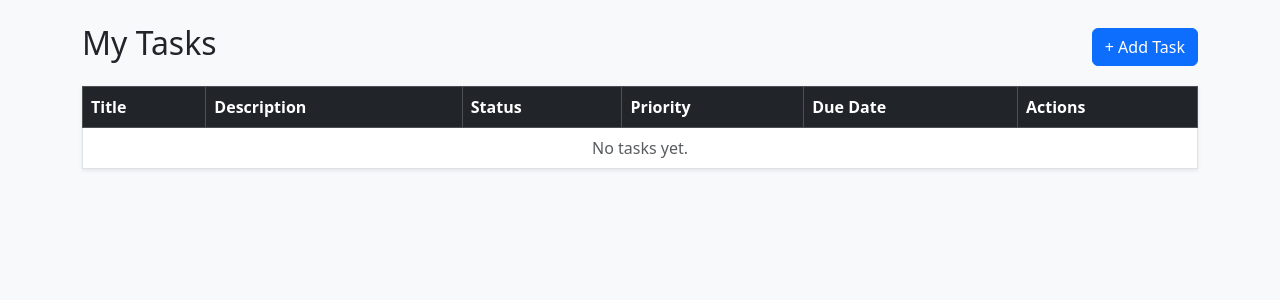
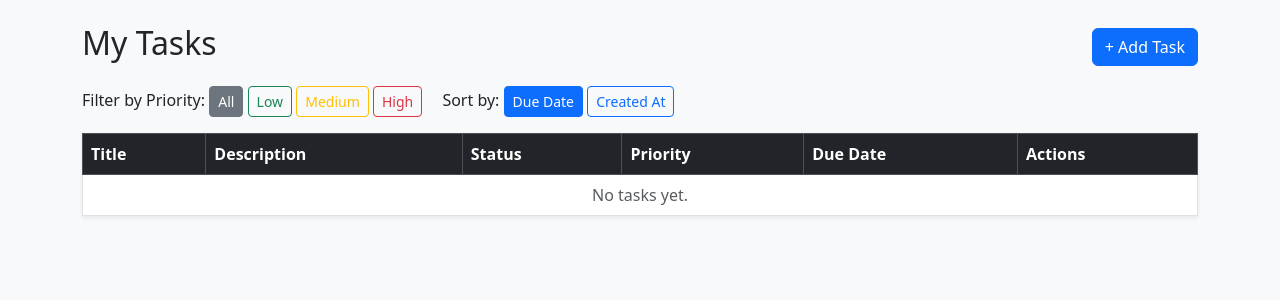
Before and after one commit to reza-khalili-dev/django-todo, a Django app: page /tasks/ in a window 1280 px wide. Shown: the part 56-356 px from the top of the page. Run offline with Django 5.2, Linux system fonts and the light colour scheme; the visitor is signed in with stand-in values (Sample User, id 1); data that the repository does not hold is empty.

Commit message:
feat: add priority filter, sorting, and color coding in task list
- Users can filter tasks by priority (Low, Medium, High)
- Tasks can be sorted by due date or creation date
- Priority badges are color-coded using Bootstrap classes
- Updated TaskListView and task_list.html template

```diff
--- a/tasks/templates/tasks/task_list.html
+++ b/tasks/templates/tasks/task_list.html
@@ -1,10 +1,21 @@
-
 {% extends "tasks/base.html" %}
 
 {% block content %}
 <div class="d-flex justify-content-between align-items-center mb-3">
     <h2>My Tasks</h2>
     <a href="{% url 'task_create' %}" class="btn btn-primary">+ Add Task</a>
+</div>
+
+<div class="mb-3">
+    <span>Filter by Priority:</span>
+    <a href="{% url 'task_list' %}" class="btn btn-sm btn-outline-secondary {% if not priority_filter %}active{% endif %}">All</a>
+    <a href="?priority=L" class="btn btn-sm btn-outline-success {% if priority_filter == 'L' %}active{% endif %}">Low</a>
+    <a href="?priority=M" class="btn btn-sm btn-outline-warning {% if priority_filter == 'M' %}active{% endif %}">Medium</a>
+    <a href="?priority=H" class="btn btn-sm btn-outline-danger {% if priority_filter == 'H' %}active{% endif %}">High</a>
+
+    <span class="ms-3">Sort by:</span>
+    <a href="?sort=due_date" class="btn btn-sm btn-outline-primary {% if sort_order == 'due_date' %}active{% endif %}">Due Date</a>
+    <a href="?sort=created_at" class="btn btn-sm btn-outline-primary {% if sort_order == 'created_at' %}active{% endif %}">Created At</a>
 </div>
 
 <table class="table table-hover table-bordered bg-white shadow-sm">
@@ -31,7 +42,13 @@
                     {% endif %}
                 </td>
                 <td>
-                    <span class="badge bg-info text-dark">{{ task.get_priority_display }}</span>
+                    {% if task.priority == 'H' %}
+                        <span class="badge bg-danger">{{ task.get_priority_display }}</span>
+                    {% elif task.priority == 'M' %}
+                        <span class="badge bg-warning text-dark">{{ task.get_priority_display }}</span>
+                    {% else %}
+                        <span class="badge bg-success">{{ task.get_priority_display }}</span>
+                    {% endif %}
                 </td>
                 <td>
                     {% if task.due_date %}
--- a/tasks/views.py
+++ b/tasks/views.py
@@ -28,7 +28,27 @@ class TaskListView(LoginRequiredMixin, ListView):
     context_object_name = "tasks"
 
     def get_queryset(self):
-        return Task.objects.filter(user=self.request.user).order_by("due_date")
+        queryset = Task.objects.filter(user=self.request.user)
+
+
+        priority = self.request.GET.get("priority")
+        if priority in ["L", "M", "H"]:
+            queryset = queryset.filter(priority=priority)
+
+
+        sort = self.request.GET.get("sort")
+        if sort in ["due_date", "created_at"]:
+            queryset = queryset.order_by(sort)
+        else:
+            queryset = queryset.order_by("due_date")
+
+        return queryset
+
+    def get_context_data(self, **kwargs):
+        context = super().get_context_data(**kwargs)
+        context['priority_filter'] = self.request.GET.get("priority", "")
+        context['sort_order'] = self.request.GET.get("sort", "due_date")
+        return context
 
 
 class TaskCreateView(LoginRequiredMixin, CreateView):
```
Also changed, not shown: tasks/tests.py (+24 -0 lines).
